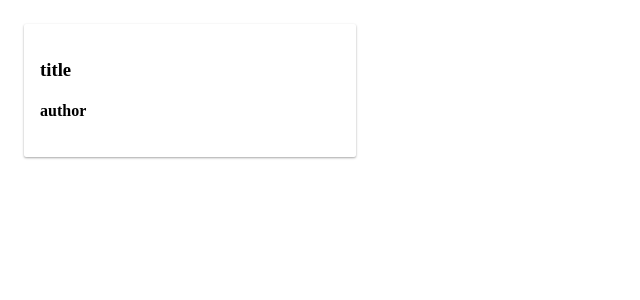
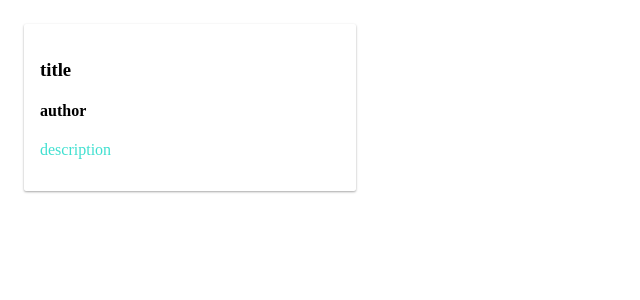
Before and after one commit to madmason/tasks_implementation, an Angular app: page / in a window 1280 px wide. Shown: the top 300 px of the page, without its empty margins (0-640 px from the left). Built offline with nearby package versions, Linux system fonts and the light colour scheme.

Commit message:
task 4 - property binding

```diff
--- a/src/app/book-card/book-card.component.html
+++ b/src/app/book-card/book-card.component.html
@@ -1,4 +1,5 @@
 <div class="book-card">
     <h3>title</h3>
     <h4>author</h4>
+    <p [style.color]="customStyle.color"> description</p>
 </div>
--- a/src/app/book-card/book-card.component.ts
+++ b/src/app/book-card/book-card.component.ts
@@ -12,4 +12,8 @@ export class BookCardComponent implements OnInit {
   ngOnInit(): void {
   }
 
+  customStyle = {
+    color: 'turquoise'
+  };
+
 }
```
